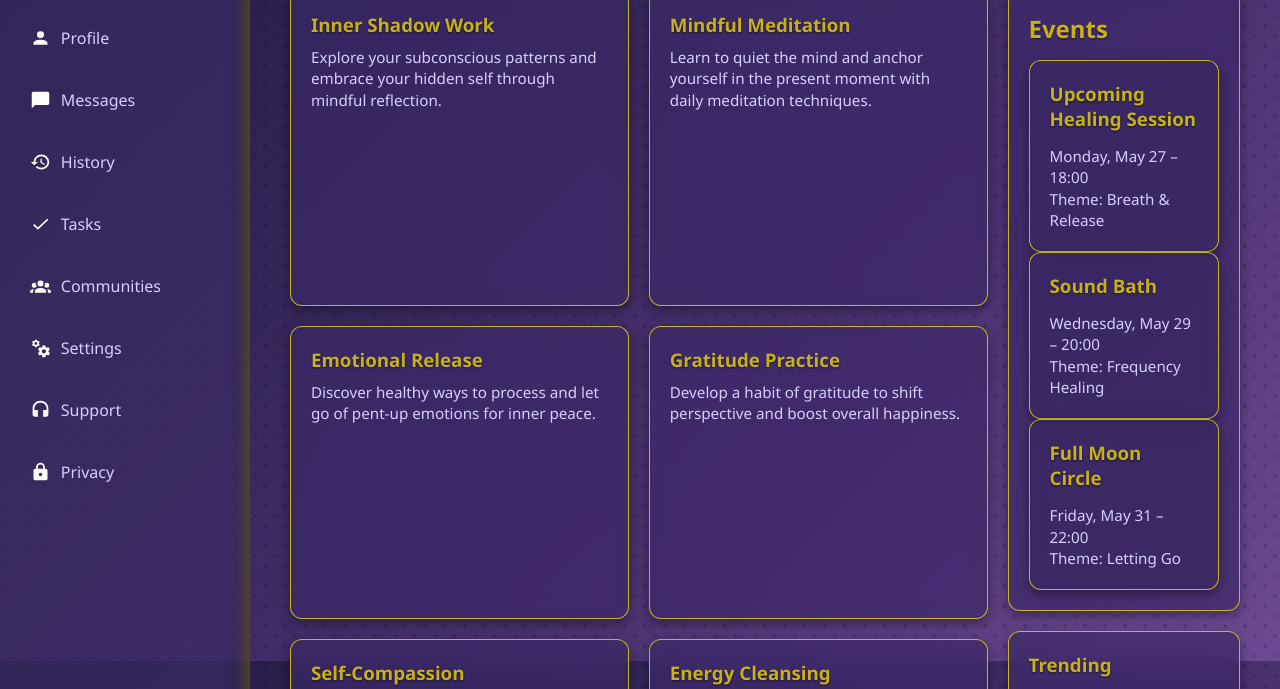
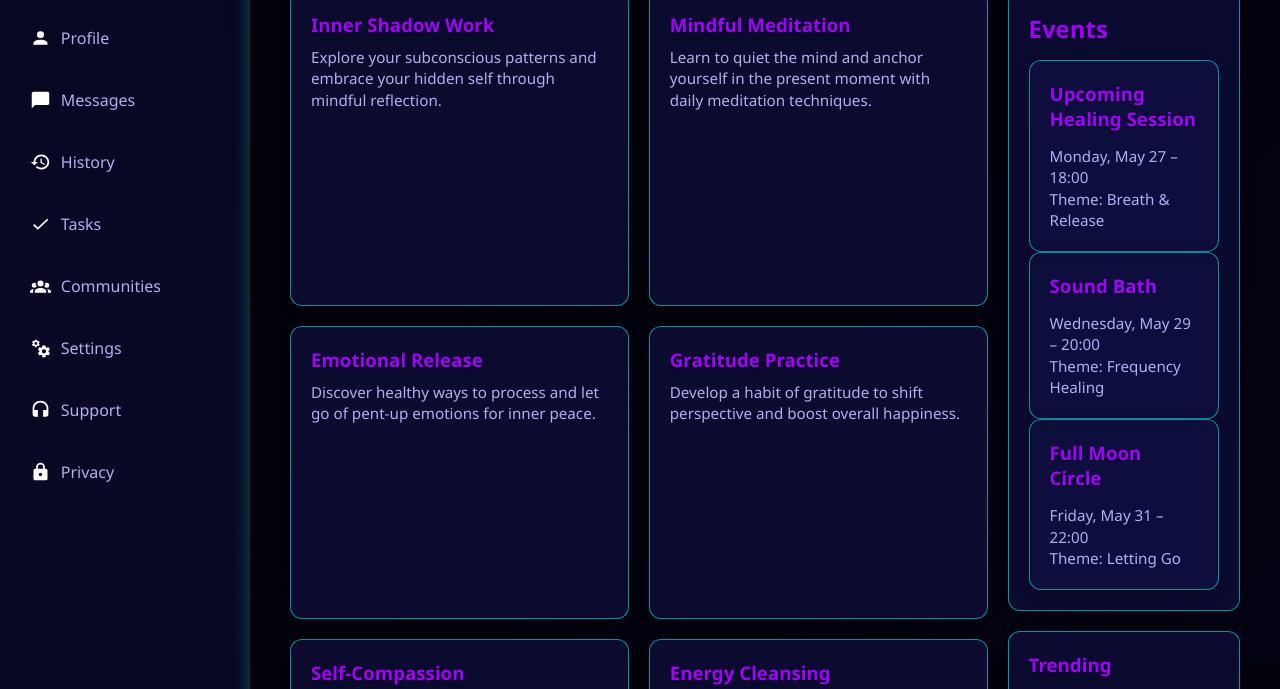
Before and after one commit to debugmebaby/dashboard, a plain HTML site: page index.html in a window 1280 px wide. Shown: the part 139-828 px from the top of the page. Drawn offline with Linux system fonts and the light colour scheme.

Commit message:
change theme,size on icons, small adjusments on borders

```diff
--- a/style.css
+++ b/style.css
@@ -1,34 +1,35 @@
 :root {
-  --clr-bg-dark: #231942;
-  --clr-bg-gradient-1: #392a5f;
-  --clr-bg-gradient-2: #5c3e85;
-  --clr-bg-gradient-3: #8c60b3;
+  --clr-bg-dark: #010108;
+  --clr-bg-gradient-1: #03030F;
+  --clr-bg-gradient-2: #06061A;
+  --clr-bg-gradient-3: #0A0A2A;
 
-  --clr-sidebar-bg: rgba(57, 42, 95, 0.75);
-  --clr-main-bg: rgba(35, 25, 66, 0.3);
-  --clr-card-bg: rgba(57, 42, 95, 0.7);
-  --clr-card-border: rgb(255 240 0 / 70%);
-  --clr-card-hover-shadow: rgba(243, 227, 9, 0.3);
-  --clr-card-hover-glow: rgba(238, 205, 16, 0.15);
+  --clr-sidebar-bg: rgba(10, 10, 42, 0.82);
+  --clr-main-bg: rgba(1, 1, 8, 0.66);
+  --clr-card-bg: rgba(16, 16, 60, 0.72);
 
-  --clr-text-main: #f8f7ff;
-  --clr-text-sub: #d8cfff;
-  --clr-text-highlight: #c5b119;
+  --clr-card-border: rgba(0, 255, 255, 0.55);
+  --clr-card-hover-shadow: rgba(100, 255, 255, 0.33);
+  --clr-card-hover-glow: rgba(200, 255, 255, 0.22);
 
-  --clr-header-gradient-1: rgba(92, 62, 133, 0.75);
-  --clr-header-gradient-2: rgba(57, 42, 95, 0.8);
+  --clr-text-main: #E0E0FF;
+  --clr-text-sub: #B0B0F0;
+  --clr-text-highlight: #9F00FF;
 
-  --clr-search-bg: rgba(35, 25, 66, 0.75);
-  --clr-search-focus-bg: rgba(57, 42, 95, 0.85);
-  --clr-search-shadow: var(--clr-text-highlight);
+  --clr-header-gradient-1: rgba(16, 16, 60, 0.78);
+  --clr-header-gradient-2: rgba(10, 10, 42, 0.88);
 
-  --clr-button-bg: rgba(140, 96, 179, 0.7);
-  --clr-button-hover-bg: rgba(170, 120, 200, 0.85);
-  --clr-button-shadow: rgba(92, 62, 133, 0.6);
-  --clr-button-hover-shadow: rgba(140, 96, 179, 0.9);
+  --clr-search-bg: rgba(1, 1, 8, 0.82);
+  --clr-search-focus-bg: rgba(10, 10, 42, 0.9);
+  --clr-search-shadow: #00FFFF;
 
-  --clr-hover-bg: rgba(220, 200, 255, 0.35);
-  --clr-hover-text: #ffffff;
+  --clr-button-bg: rgba(68, 0, 136, 0.6);
+  --clr-button-hover-bg: rgba(159, 0, 255, 0.45);
+  --clr-button-shadow: rgba(159, 0, 255, 0.2);
+  --clr-button-hover-shadow: rgba(0, 255, 255, 0.3);
+
+  --clr-hover-bg: rgba(0, 255, 255, 0.1);
+  --clr-hover-text: #F0FFFF;
 }
 
 * {
```
